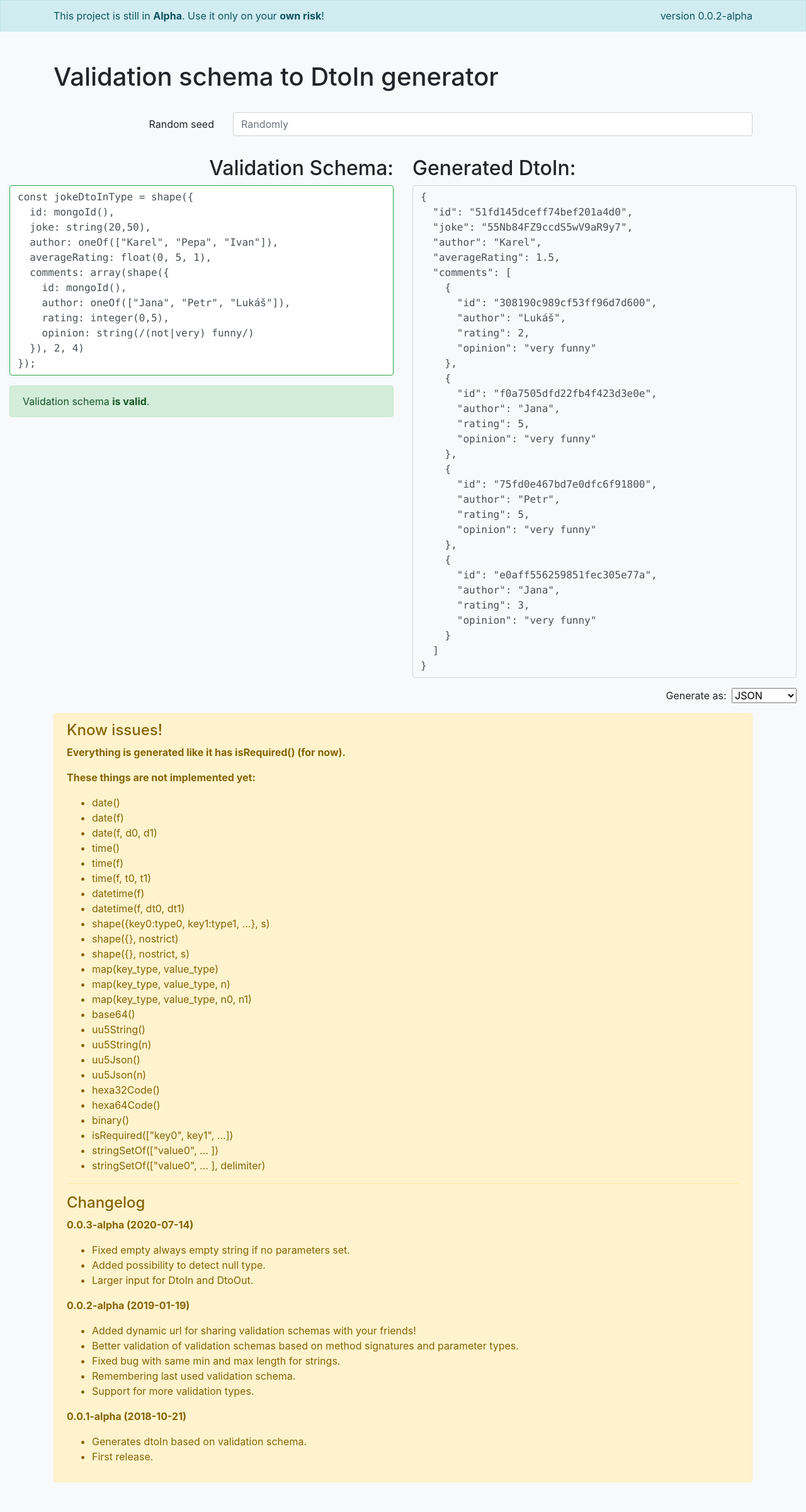
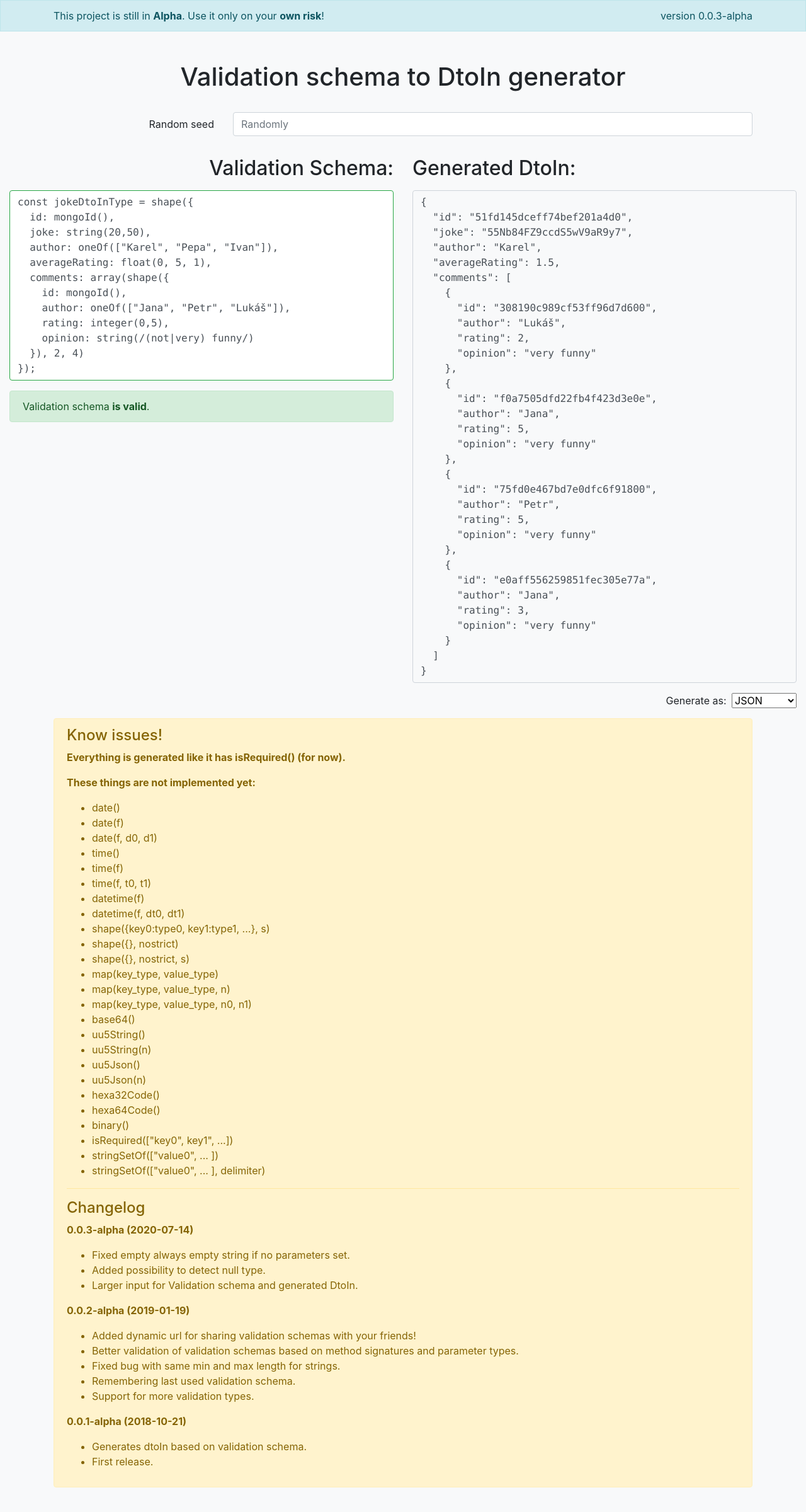
Before and after one commit to JJetmar/validation-schema-to-dtoin, a website: page index.html in a window 1280 px wide. Shown: the whole page at 63% size. Drawn offline with Linux system fonts and the light colour scheme.

Commit message:
fix index.html

```diff
--- a/index.html
+++ b/index.html
@@ -12,7 +12,7 @@
                     This project is still in <strong>Alpha</strong>. Use it only on your <strong>own risk</strong>!
                 </div>
                 <div class="col-auto">
-                    version 0.0.2-alpha
+                    version 0.0.3-alpha
                 </div>
             </div>
         </div>
@@ -20,7 +20,7 @@
     <div class="container mt-5 mb-3">
         <div class="row mb-4">
             <div class="col">
-                <h1>Validation schema to DtoIn generator</h1>
+                <h1 class="text-lg-center">Validation schema to DtoIn generator</h1>
             </div>
         </div>
         <div class="row">
@@ -42,7 +42,7 @@
         <div class="row">
             <div class="col-lg-6">
                 <div class="position-sticky" style="top: 16px">
-                    <h2 class="text-lg-right">Validation Schema:</h2>
+                    <h2 class="text-lg-right mb-lg-3">Validation Schema:</h2>
                     <div class="form-group">
                         <textarea id="input" class="form-control h-auto text-monospace" rows="15">const jokeDtoInType = shape({
   id: mongoId(),
@@ -66,7 +66,7 @@
             </div>
             <div class="col-lg-6">
                 <div class="position-sticky" style="top: 16px">
-                    <h2>Generated DtoIn:</h2>
+                    <h2 class="mb-lg-3">Generated DtoIn:</h2>
                     <div class="form-group">
                         <pre id="output" class="form-control h-auto bg-light text-monospace" readonly></pre>
                     </div>
@@ -124,7 +124,7 @@
             <ul>
                 <li>Fixed empty always empty string if no parameters set.</li>
                 <li>Added possibility to detect null type.</li>
-                <li>Larger input for DtoIn and DtoOut.</li>
+                <li>Larger input for Validation schema and generated DtoIn.</li>
             </ul>
             <p><strong>0.0.2-alpha (2019-01-19)</strong></p>
             <ul>
```
